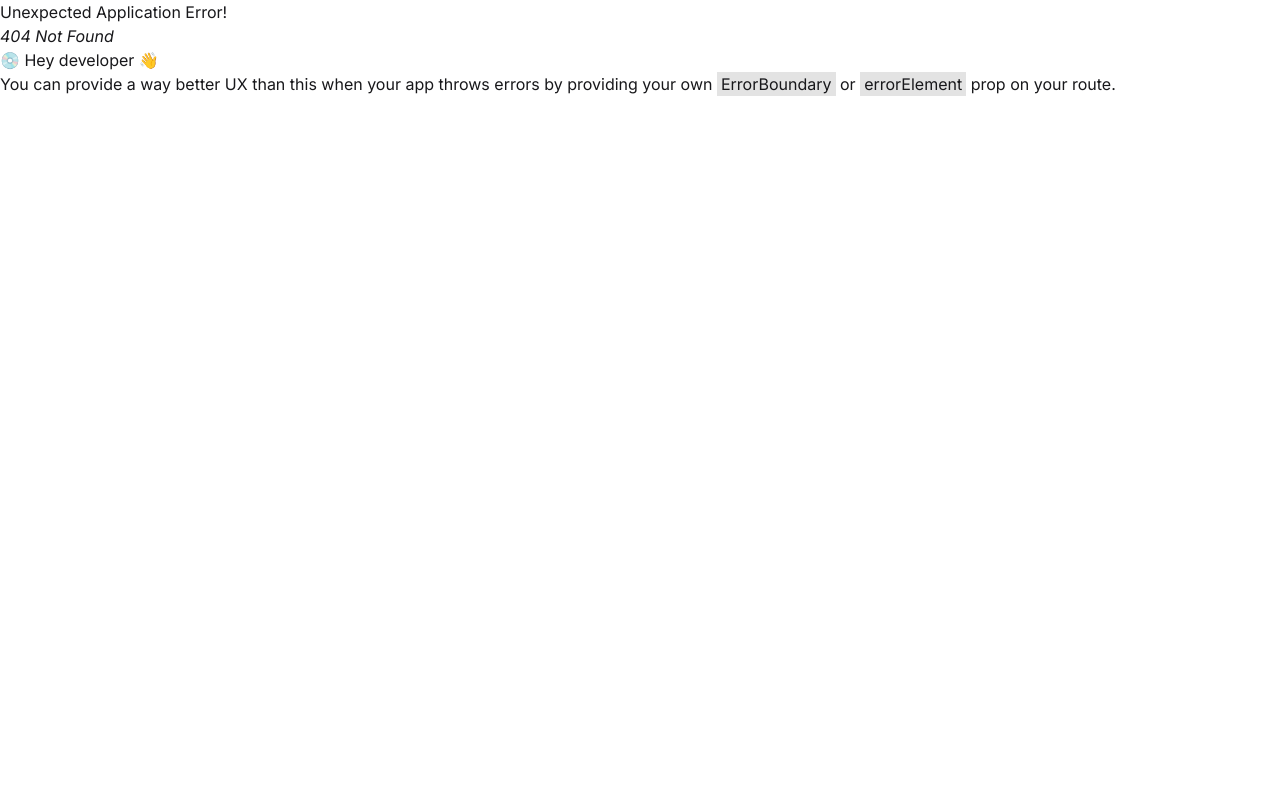
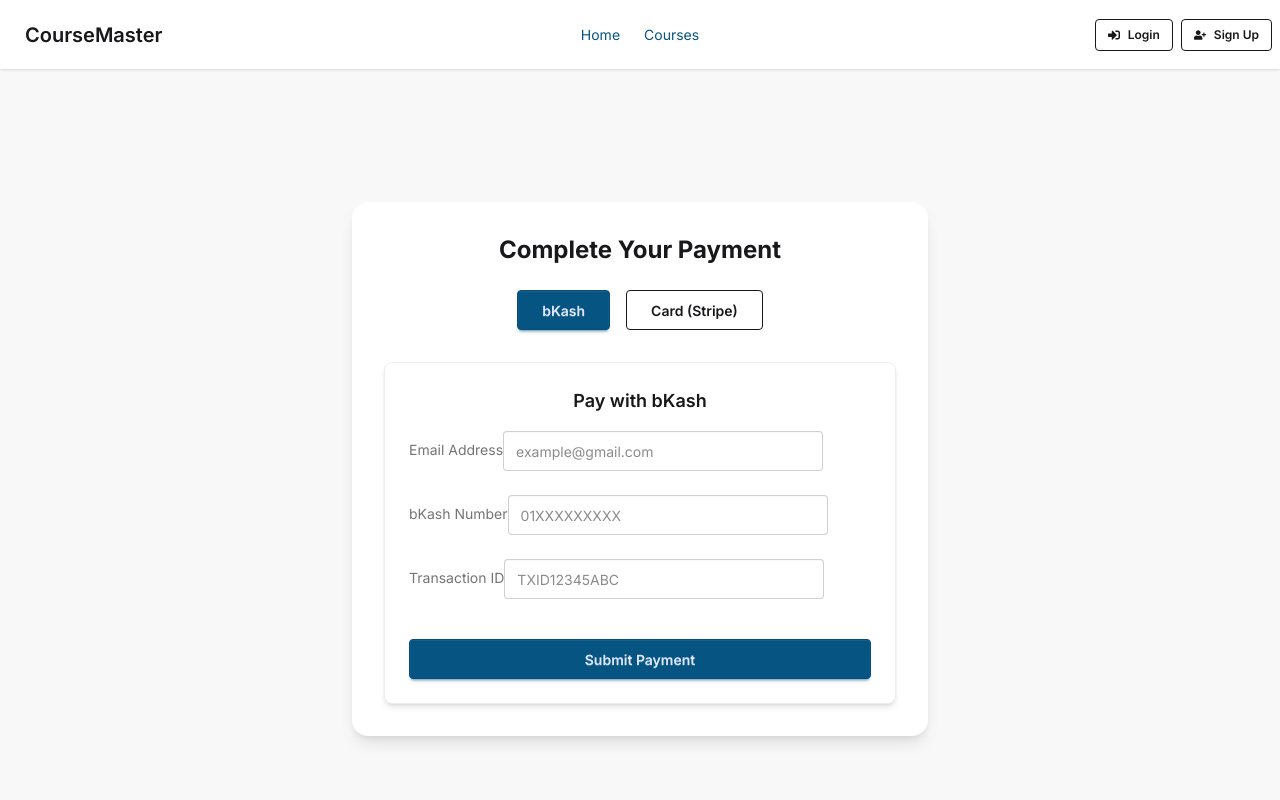
Before and after one commit to questcoderull/course-master, a React (Vite) app: page /payment in a window 1280 px wide. Before the commit this address had no page. Shown: the top 800 px of the page. Built offline with nearby package versions, Linux system fonts and the light colour scheme.

Commit message:
ui: added payment page interface layout

```diff
--- a/src/pages/CourseDetails/CourseDetails.jsx
+++ b/src/pages/CourseDetails/CourseDetails.jsx
@@ -1,4 +1,4 @@
-import { useParams } from "react-router";
+import { NavLink, useParams } from "react-router";
 import courseData from "../../assets/Data/CourseData.json";
 
 const CourseDetails = () => {
@@ -34,8 +34,9 @@
             {course.category}
           </p>
           <p className="text-xl font-bold mb-4">${course.price}</p>
-
-          <button className="btn btn-primary btn-lg">Enroll Now</button>
+          <NavLink to="/payment">
+            <button className="btn btn-primary btn-lg">Enroll Now</button>
+          </NavLink>
         </div>
       </div>
 
--- /dev/null
+++ b/src/pages/Payment/Payment.jsx
@@ -0,0 +1,95 @@
+import React, { useState } from "react";
+
+const Payment = () => {
+  const [paymentWithBkash, setPaymentWithBkash] = useState(true);
+
+  return (
+    <div className="min-h-screen flex items-center justify-center p-6 bg-base-200">
+      <div className="w-full max-w-xl bg-base-100 rounded-2xl shadow-lg p-8">
+        <h1 className="text-2xl font-bold text-center mb-6">
+          Complete Your Payment
+        </h1>
+
+        {/* Toggle Buttons */}
+        <div className="flex justify-center gap-4 mb-8">
+          <button
+            onClick={() => setPaymentWithBkash(true)}
+            className={`btn px-6 ${
+              paymentWithBkash ? "btn-primary" : "btn-outline"
+            }`}
+          >
+            bKash
+          </button>
+
+          <button
+            onClick={() => setPaymentWithBkash(false)}
+            className={`btn px-6 ${
+              !paymentWithBkash ? "btn-secondary" : "btn-outline"
+            }`}
+          >
+            Card (Stripe)
+          </button>
+        </div>
+
+        {/* Conditional Render */}
+        {paymentWithBkash ? (
+          <div className="card bg-base-100 border border-base-300 shadow-md">
+            <div className="card-body space-y-4">
+              <h2 className="text-lg font-semibold mb-2 text-center">
+                Pay with bKash
+              </h2>
+
+              <div className="form-control">
+                <label className="label">Email Address</label>
+                <input
+                  type="email"
+                  className="input input-bordered"
+                  placeholder="example@gmail.com"
+                />
+              </div>
+
+              <div className="form-control">
+                <label className="label">bKash Number</label>
+                <input
+                  type="number"
+                  className="input input-bordered"
+                  placeholder="01XXXXXXXXX"
+                />
+              </div>
+
+              <div className="form-control">
+                <label className="label">Transaction ID</label>
+                <input
+                  type="text"
+                  className="input input-bordered"
+                  placeholder="TXID12345ABC"
+                />
+              </div>
+
+              <button className="btn btn-primary w-full mt-4">
+                Submit Payment
+              </button>
+            </div>
+          </div>
+        ) : (
+          <div className="card bg-base-100 border border-base-300 shadow-md">
+            <div className="card-body text-center">
+              <h2 className="text-lg font-semibold mb-3">
+                Pay with Card (Stripe)
+              </h2>
+              <p className="text-base-content/70 mb-4">
+                Secure payment will be handled by Stripe.
+              </p>
+
+              <button className="btn btn-secondary w-full">
+                Proceed to Stripe
+              </button>
+            </div>
+          </div>
+        )}
+      </div>
+    </div>
+  );
+};
+
+export default Payment;
--- a/src/router/Router.jsx
+++ b/src/router/Router.jsx
@@ -4,6 +4,7 @@
 import Login from "../pages/login/Login";
 import CourseListing from "../pages/CourseListing/CourseListing";
 import CourseDetails from "../pages/CourseDetails/CourseDetails";
+import Payment from "../pages/Payment/Payment";
 
 export const router = createBrowserRouter([
   {
@@ -26,6 +27,10 @@
         path: "courses/:id",
         element: <CourseDetails></CourseDetails>,
       },
+      {
+        path: "payment",
+        element: <Payment></Payment>,
+      },
     ],
   },
 ]);
```
